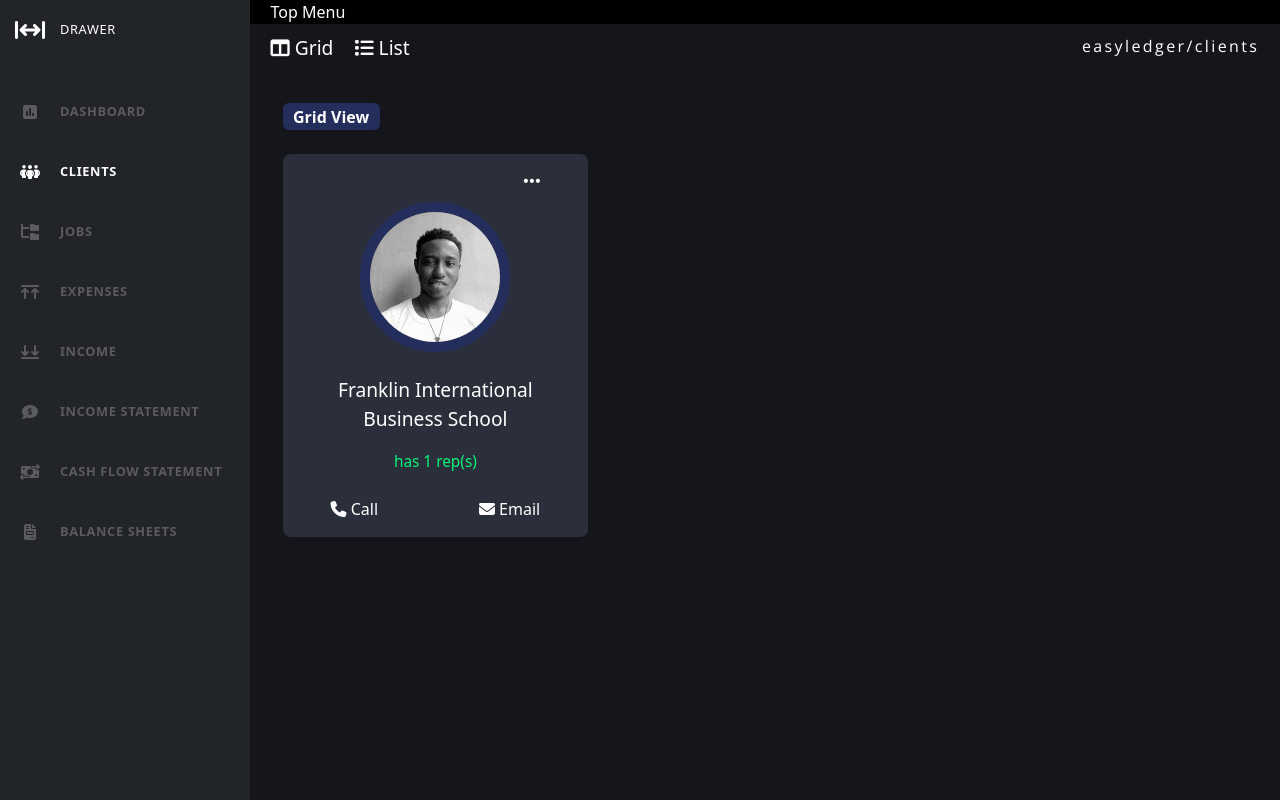
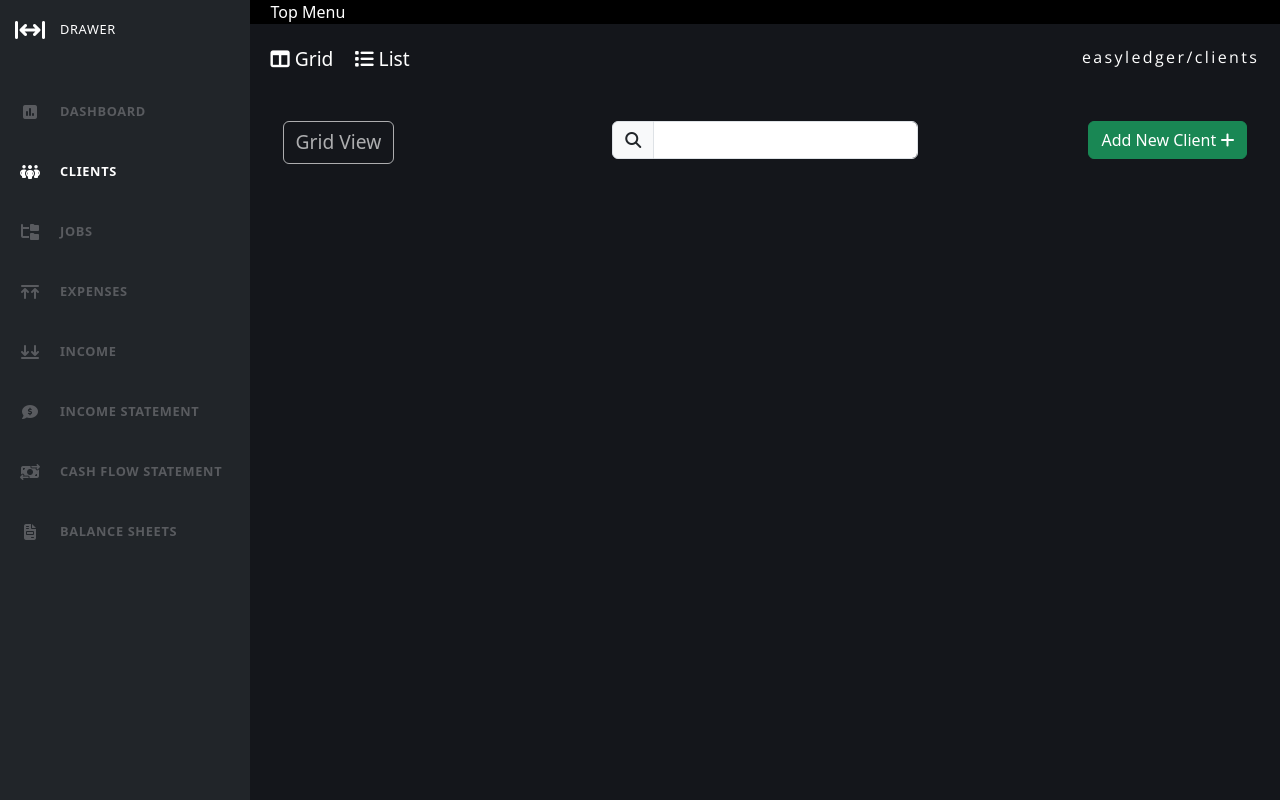
Before and after one commit to samdoghor/easyledger, a Flask app: page /clients in a window 1280 px wide. Run offline with Flask 3, Linux system fonts and the light colour scheme; some libraries are stand-ins or nearby versions.

Commit message:
update: client interface

```diff
--- a/src/resources/client.py
+++ b/src/resources/client.py
@@ -4,6 +4,8 @@
 
 
 from flask import render_template
+
+from models import Client
 
 # pylint: disable=R0903
 
@@ -15,6 +17,8 @@
     # pylint: disable=E0211
 
     def client_index():
-        """ Client Hoempage """
+        """ Client Homepage """
 
-        return render_template('pages/client.html')
+        clients = Client.query.order_by(Client.name.asc()).all()
+
+        return render_template('pages/client.html', clients=clients)
--- a/src/static/css/app.css
+++ b/src/static/css/app.css
@@ -8,6 +8,22 @@
    min-height: 100vh;
    background-color: #14161b;
 }
+
+/* width */
+::-webkit-scrollbar {
+   width: 6px;
+ }
+
+ /* Track */
+::-webkit-scrollbar-track {
+   background: #1D2330;
+ }
+
+ /* Handle */
+::-webkit-scrollbar-thumb {
+   background: #808080;
+ }
+
 
 a, a:link, a:visited, a:active, a:hover, i {
    text-decoration: none;
@@ -21,6 +37,7 @@
    overflow: hidden;
    border-right: #ffffff solid 0px;
    transition: 0.5s;
+   z-index: 999;
 }
 
 .contentside {
@@ -50,21 +67,25 @@
  }
 
 
-@media screen and (min-width: 768px) {
+@media screen and (min-width: 1024px) {
    .sidebar:hover ~ .contentside {
       margin-left: 250px;
    }
 }
 
 .contentside-container {
-   max-width: 100vw;
+   max-width: 100%;
    box-sizing: border-box;
    padding-left: 2%;
    padding-right: 2%;
+   word-wrap: break-word;
 }
 
 .contentside-container-top {
-   padding-top: 1%;
+   padding-top: 2%;
+}
+.contentside-container-bottom {
+   padding-bottom: 2%;
 }
 
 .sidebar ul {
--- a/src/static/css/page.css
+++ b/src/static/css/page.css
@@ -10,21 +10,37 @@
 .el-text-white:hover a {
    color: #999999;
 }
-.el-text-grey {
+.el-text-gr-1 {
    color: #09f577;
 }
+.el-text-bl-1 {
+   color: #242E5D;
+}
 
+
+.el-font-xs-1 {
+   font-size: .6em;
+}
+.el-font-xs-2 {
+   font-size: .8em;
+}
 .el-font-s-1 {
    font-size: 1em;
 }
 .el-font-s-2 {
    font-size: 1.2em;
 }
-.el-font-xs-1 {
-   font-size: .6em;
+.el-font-s-3 {
+   font-size: 1.4em;
 }
-.el-font-xs-2 {
-   font-size: .8em;
+.el-font-s-4 {
+   font-size: 1.6em;
+}
+.el-font-s-5 {
+   font-size: 1.8em;
+}
+.el-font-s-6 {
+   font-size: 2em;
 }
 
 .el-letter-sp-1 {
@@ -64,6 +80,11 @@
 .el-bg-grids {
    background-color: #2B2E3B;
 }
+.el-card-grids {
+   display: flex;
+   flex-direction: column;
+   height: 100%;
+}
 
 ul.el-bg-grids li a {
    color: #ffffff;
@@ -81,3 +102,11 @@
    border-width: 10px;
    border-style: solid;
 }
+.el-border-s-1.el-border-bg-s-1 {
+   background-color: #242E5D;
+   color: #ffffff;
+}
+
+.el-cursor-pointer:hover{
+   cursor: pointer;
+}
--- a/src/static/js/page.js
+++ b/src/static/js/page.js
@@ -4,16 +4,41 @@
 var clientgridtab = document.getElementById("client-grid-tab");
 var clientlisttab = document.getElementById("client-list-tab");
 
+// Add event listener to client list button
 clientlistbtn.addEventListener("click", function () {
-  clientgridtab.classList.remove("el-tab-active");
-  clientlisttab.classList.remove("el-tab-inactive");
-  clientgridtab.classList.add("el-tab-inactive");
-  clientlisttab.classList.add("el-tab-active");
+  clientlisttab.classList.replace("el-tab-inactive", "el-tab-active");
+  clientgridtab.classList.replace("el-tab-active", "el-tab-inactive");
+
+  // Store the current state in localStorage
+  localStorage.setItem("activeTab", "list");
 });
 
+// Add event listener to client grid button
 clientgridbtn.addEventListener("click", function () {
-  clientlisttab.classList.remove("el-tab-active");
-  clientgridtab.classList.remove("el-tab-inactive");
-  clientlisttab.classList.add("el-tab-inactive");
-  clientgridtab.classList.add("el-tab-active");
+  clientgridtab.classList.replace("el-tab-inactive", "el-tab-active");
+  clientlisttab.classList.replace("el-tab-active", "el-tab-inactive");
+
+  // Store the current state in localStorage
+  localStorage.setItem("activeTab", "grid");
 });
+
+// Retrieve the state from localStorage when the page loads
+window.addEventListener("load", function () {
+  const activeTab = localStorage.getItem("activeTab");
+
+  // Check if there is a stored state and apply it
+  if (activeTab === "list") {
+    clientlisttab.classList.replace("el-tab-inactive", "el-tab-active");
+    clientgridtab.classList.replace("el-tab-active", "el-tab-inactive");
+  } else if (activeTab === "grid") {
+    clientgridtab.classList.replace("el-tab-inactive", "el-tab-active");
+    clientlisttab.classList.replace("el-tab-active", "el-tab-inactive");
+  }
+});
+
+const tooltipTriggerList = document.querySelectorAll(
+  '[data-bs-toggle="tooltip"]'
+);
+const tooltipList = [...tooltipTriggerList].map(
+  (tooltipTriggerEl) => new bootstrap.Tooltip(tooltipTriggerEl)
+);
--- a/src/templates/layouts/page.html
+++ b/src/templates/layouts/page.html
@@ -82,7 +82,7 @@
                   Top Menu
                </div>
             </div>
-            <div class="container-fluid contentside-container contentside-container-top">
+            <div class="container-fluid contentside-container contentside-container-top contentside-container-bottom">
                {% block content %} {% endblock %}
             </div>
          </div>
--- a/src/templates/pages/client.html
+++ b/src/templates/pages/client.html
@@ -8,7 +8,7 @@
 
 <div>
    <div class="row">
-      <div class="col-6 el-font-s-2 text-start">
+      <div class="col-4 el-font-s-2 text-start">
          <ul>
             <li class="el-text-white pe-3" id="client-grid-btn">
                <p class="" href=""> <i class="fa-solid fa-table-columns"></i>
@@ -20,7 +20,7 @@
             </li>
          </ul>
       </div>
-      <div class="col-6 text-end">
+      <div class="col-8 text-end">
          <a href="{{url_for('client.client_index')}}" class="text-white el-font-choice-1 el-letter-sp-1">
             easyledger{{url_for('client.client_index')}}
          </a>
@@ -29,43 +29,74 @@
 
    <div class="container-fluid pt-2">
       <div id="client-grid-tab" class="el-tab-active">
-         <div class="badge el-bg-pills el-font-s-1">
-            <span>Grid View</span>
+         <div class="row">
+            <div class="col-md-6 col-lg-4 pt-2 pb-2">
+               <button type="button" disabled class="btn el-bg-pills el-font-s-2 text-white"> Grid View </button>
+            </div>
+            <div class="el-font-s-1 col-md-6 col-lg-4 pt-2 pb-2">
+               <div class="input-group mb-3">
+                  <span class="input-group-text" id="inputGroup-sizing-default"> <i
+                        class="fa-solid fa-magnifying-glass"></i> </span>
+                  <input type="text" class="form-control" aria-label="Sizing example input"
+                     aria-describedby="inputGroup-sizing-default">
+               </div>
+            </div>
+            <div class="el-font-s-1 col-md-6 col-lg-4 text-md-end pt-2 pb-2">
+               <button type="button" class="btn btn-success">Add New Client <i class="fa-solid fa-plus"></i> </button>
+            </div>
          </div>
          <div class="row pt-4">
-            <div class="col-md-4">
-               <div class="rounded-3 el-bg-grids p-3 ps-5 pe-5">
+            {% for client in clients %}
+            <div class="col-md-6 col-lg-4 pt-4">
+               <div class="rounded-3 el-bg-grids p-3 ps-5 pe-5 el-card-grids">
                   <div class="w-100 text-end dropstart pb-2">
-                     <i class="fa-solid fa-ellipsis el-font-s-2" data-bs-toggle="dropdown" aria-expanded="false"></i>
+                     <i class="fa-solid fa-ellipsis el-font-s-2 el-cursor-pointer" data-bs-toggle="dropdown"
+                        aria-expanded="false"></i>
                      <ul class="dropdown-menu dropdown-menu-end el-bg-grids">
-                        <li><a class="dropdown-item" href="#">View</a></li>
-                        <li><a class="dropdown-item" href="#">Edit</a></li>
-                        <li><a class="dropdown-item" href="#">Delete</a></li>
+                        <li><a class="dropdown-item" href="#"> <i class="fa-solid fa-eye"></i> View</a></li>
+                        <li><a class="dropdown-item" href="#"> <i class="fa-solid fa-pen-to-square"></i> Edit</a></li>
+                        <li><a class="dropdown-item" href="#"> <i class="fa-solid fa-trash"></i> Delete</a></li>
                      </ul>
                   </div>
                   <div class="w-100 d-flex justify-content-center pb-4">
-                     <img src="/static/img/doghor.jpg" class="img-fluid el-rounded-full el-border-s-1"
-                        alt="client logo">
+                     {% if client.client_logo==None %}
+                     <p
+                        class="d-flex align-items-center justify-content-center el-rounded-full el-border-s-1 text-center bg-white el-font-s-5 fw-bold el-text-bl-1">
+                        {{client.name[:2].upper()}}
+                     </p>
+                     {% else %}
+                     <img src="{{client.client_logo}}" class="img-fluid el-rounded-full el-border-s-1"
+                        alt="client logo"> {% endif %}
                   </div>
-                  <div class="text-center pb-2 el-font-s-2">
-                     <p> Franklin International Business School </p>
-                     <p class="el-font-xs-2 el-text-grey"> has 1 rep(s) </p>
+                  <div class="text-center pb-2 el-font-s-2 el-card-grids">
+                     <p> {{ client.name }} </p>
+                     <p class="el-font-xs-2 el-text-gr-1"> has 1 rep(s) </p>
                   </div>
                   <div class="row">
-                     <div class="col-md-6 text-start">
-                        <a><i class="fa-solid fa-phone"></i> Call </a>
+                     <div class="col-md-6 text-center text-md-start pb-2">
+                        <a {% if client.phone_number==None %} data-bs-toggle="tooltip" data-bs-placement="top"
+                           data-bs-custom-class="custom-tooltip" data-bs-title="No Phone Number" {% else %}
+                           data-bs-toggle="tooltip" data-bs-placement="top" data-bs-custom-class="custom-tooltip"
+                           data-bs-title={{client.phone_number}} href="tel:{{client.phone_number}}" {% endif %}
+                           class="text-white el-cursor-pointer"><i class="fa-solid fa-phone"></i> Call
+                        </a>
                      </div>
-                     <div class="col-md-6 text-end">
-                        <a><i class="fa-solid fa-envelope"></i> Email </a>
+                     <div class="col-md-6 text-center text-md-end pb-2">
+                        <a {% if client.phone_number==None %} data-bs-toggle="tooltip" data-bs-placement="top"
+                           data-bs-custom-class="custom-tooltip" data-bs-title="No Email Address" {% else %}
+                           data-bs-toggle="tooltip" data-bs-placement="top" data-bs-custom-class="custom-tooltip"
+                           data-bs-title={{client.email_address}} href="mailto:{{client.email_address}}" {% endif %}
+                           class="text-white el-cursor-pointer"><i class="fa-solid fa-envelope"></i> Email </a>
                      </div>
                   </div>
                </div>
             </div>
+            {% endfor %}
          </div>
       </div>
       <div id="client-list-tab" class="el-tab-inactive">
-         <div class="badge el-bg-pills el-font-s-1">
-            <span>List View</span>
+         <div class="">
+            <button type="button" disabled class="btn el-bg-pills el-font-s-2 text-white"> List View </button>
          </div>
       </div>
    </div>
```
